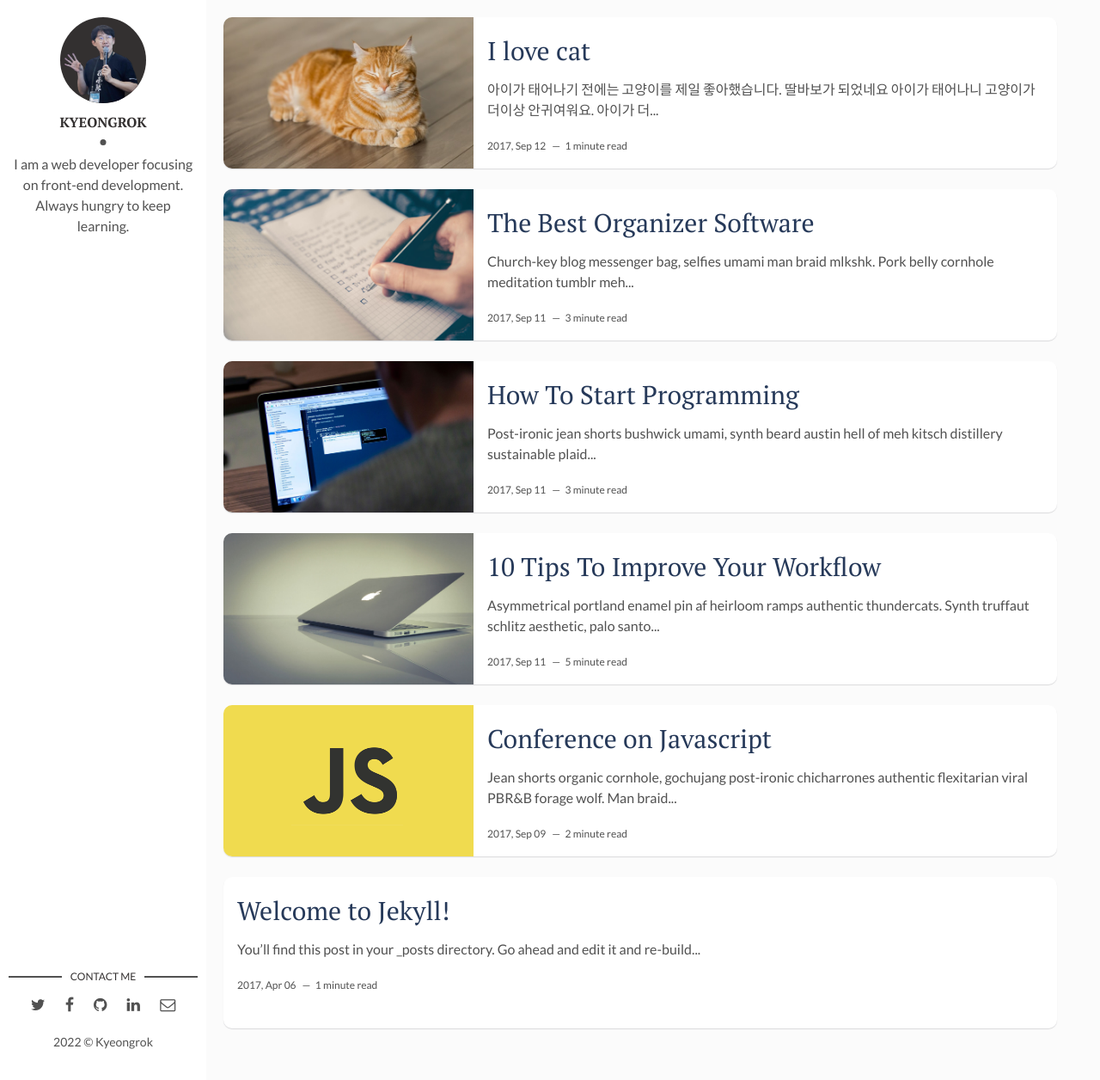
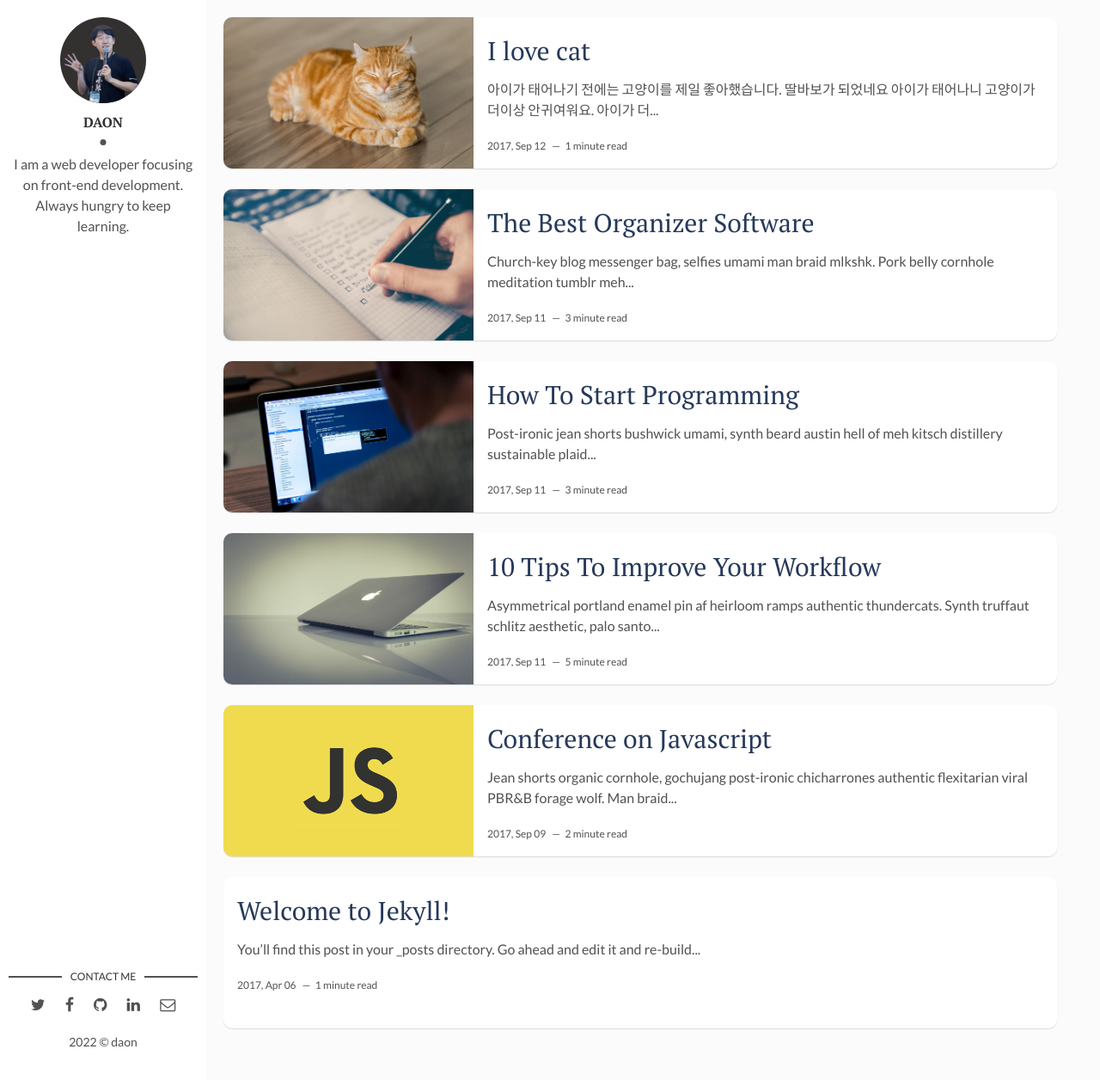
Before and after one commit to ondayary/gitblog, a Jekyll site: the page built from index.html, in a window 1280 px wide and 1256 px high. Shown: the whole window at 86% size. Built offline with Jekyll 4.4.1, drawn with Linux system fonts in a browser that asks for light colours; the list of posts is cut into pages by our own code.

Commit message:
Docs: "수정 name"

```diff
--- a/_config.yml
+++ b/_config.yml
@@ -1,20 +1,20 @@
-title: 김경록 백엔드 개발자의 블로그
+title: 이다온 백엔드 개발자의 블로그
 description: > # this means to ignore newlines until "baseurl:"
   Write an awesome description for your new site here. You can edit this
   line in _config.yml. It will appear in your document head meta (for
   Google search results) and in your feed.xml site description.
 # permalink: ':title/'
-baseurl: "/gitblog3" # the subpath of your site, e.g. /blog
-url: "https://kyeongrok.github.io" # the base hostname & protocol for your site, e.g. http://example.com
+baseurl: "/gitblog" # the subpath of your site, e.g. /blog
+url: "https://ondayary.github.io" # the base hostname & protocol for your site, e.g. http://example.com
 site-twitter: #if your site has a twitter account, enter it here
 
 # Author Settings
-author: Kyeongrok # add your name
+author: daon # add your name
 author-img: 1642243.png # add your photo
 about-author: I am a web developer focusing on front-end development. Always hungry to keep learning. # add description
 social-twitter: # add your Twitter handle
 social-facebook: # add your Facebook handle
-social-github: kyeongrok # add your Github handle
+social-github: daon # add your Github handle
 social-linkedin: # add your Linkedin handle
 social-email: # add your Email address
 
```
